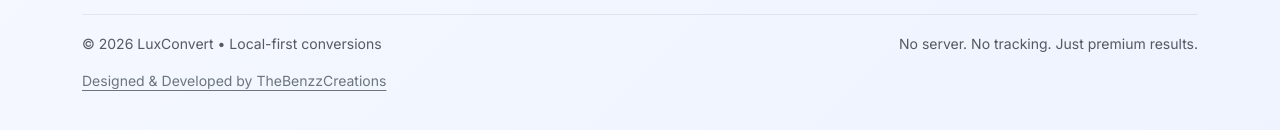
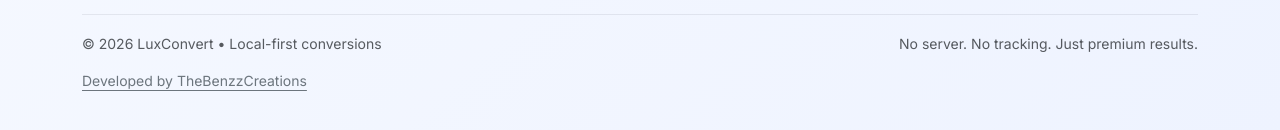
Before and after one commit to khushalsehrawat/conver, a plain HTML site: page index.html in a window 1280 px wide. Shown: the part 1016-1146 px from the top of the page. Drawn offline with nearby package versions, Linux system fonts and the light colour scheme.

Commit message:
docs: standardize TheBenzzCreations attribution

```diff
--- a/index.html
+++ b/index.html
@@ -213,9 +213,8 @@
         <a
           class="d-inline-block link-secondary link-offset-2"
           href="https://www.thebenzzcreations.com/"
-          rel="nofollow"
           title="TheBenzzCreations"
-        >Designed &amp; Developed by TheBenzzCreations</a>
+        >Developed by TheBenzzCreations</a>
       </div>
     </div>
   </footer>
```
Also changed, not shown: 1 other file.
